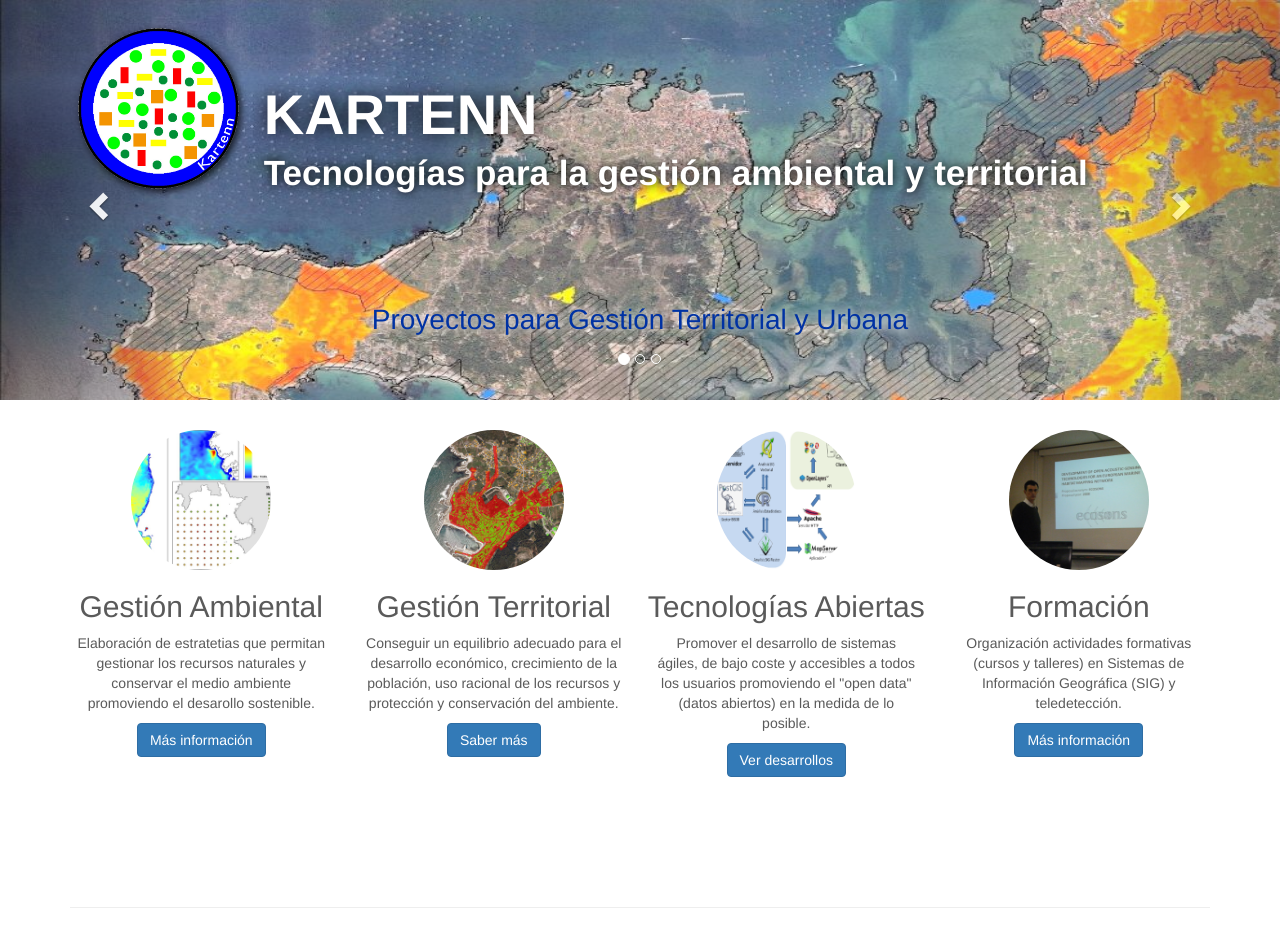
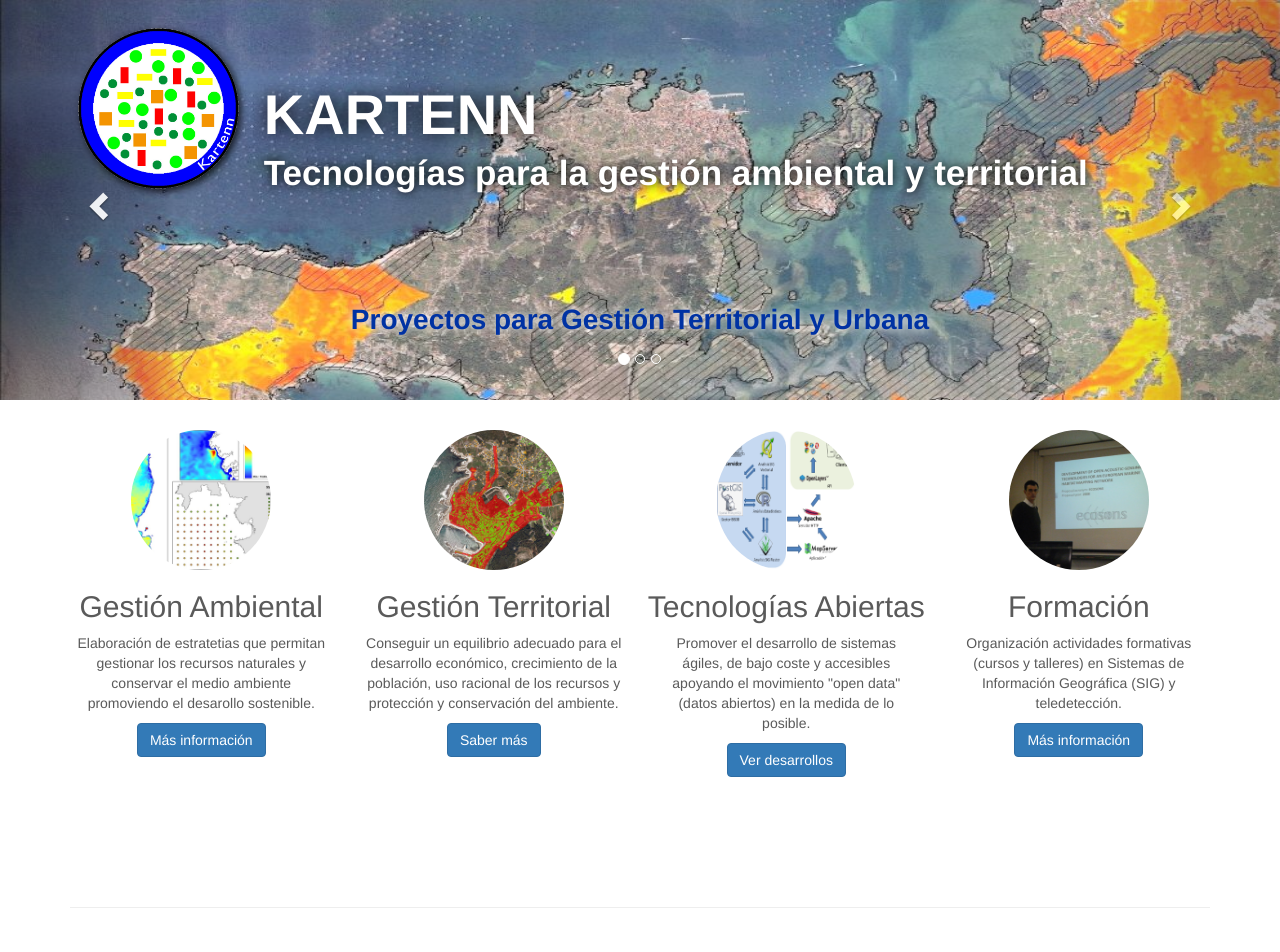
Before and after one commit to jriguera/kartenn, a Jekyll site: the page built from index.html, in a window 1280 px wide. Shown: the top 952 px of the page. Built offline with Jekyll 4.4.1, drawn with Linux system fonts in a browser that asks for light colours; nearby versions of some CDN libraries; library files that are not in the unit come from our copies.

Commit message:
fix headers

```diff
--- a/_config.yml
+++ b/_config.yml
@@ -40,7 +40,7 @@
 - title: Tecnologías Abiertas
   img: img/circulos/Esquema_aplicacion_vDRP.png
   href: http://www.kartenn.es/downloads/
-  description: Promover el desarrollo de sistemas ágiles, de bajo coste y accesibles a todos los usuarios promoviendo el "open data" (datos abiertos) en la medida de lo posible.
+  description: Promover el desarrollo de sistemas ágiles, de bajo coste y accesibles apoyando el movimiento "open data" (datos abiertos) en la medida de lo posible.
   link: Ver desarrollos
 - title: Formación
   img: img/circulos/formacion.png
--- a/_includes/css/carrousel.css
+++ b/_includes/css/carrousel.css
@@ -109,7 +109,7 @@
 .carousel-caption {
   z-index: 10;
   color: #0032A3;
-/*font-weight: bold;*/
+  font-weight: bold;
   font-size: 2em;
   text-shadow: 0px 0px 10px rgba(255, 255, 255, 1);
 }
```
